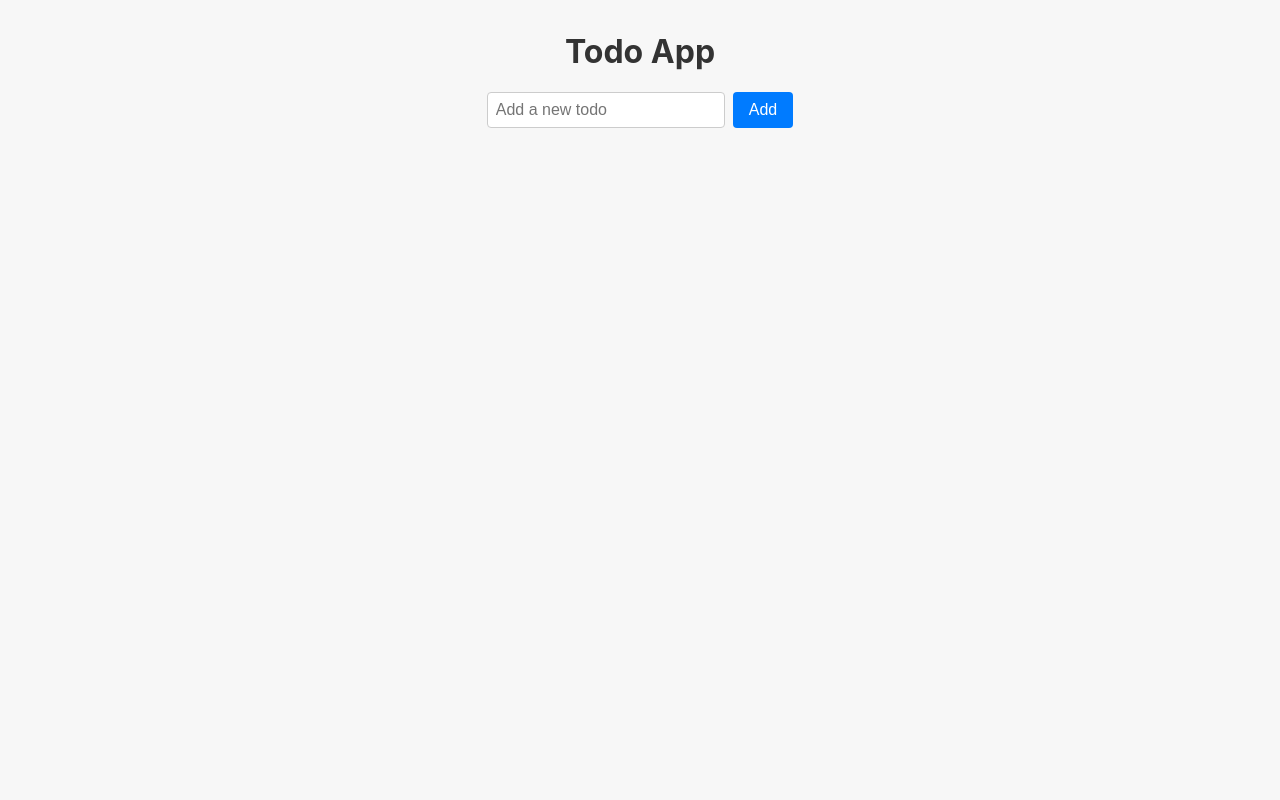
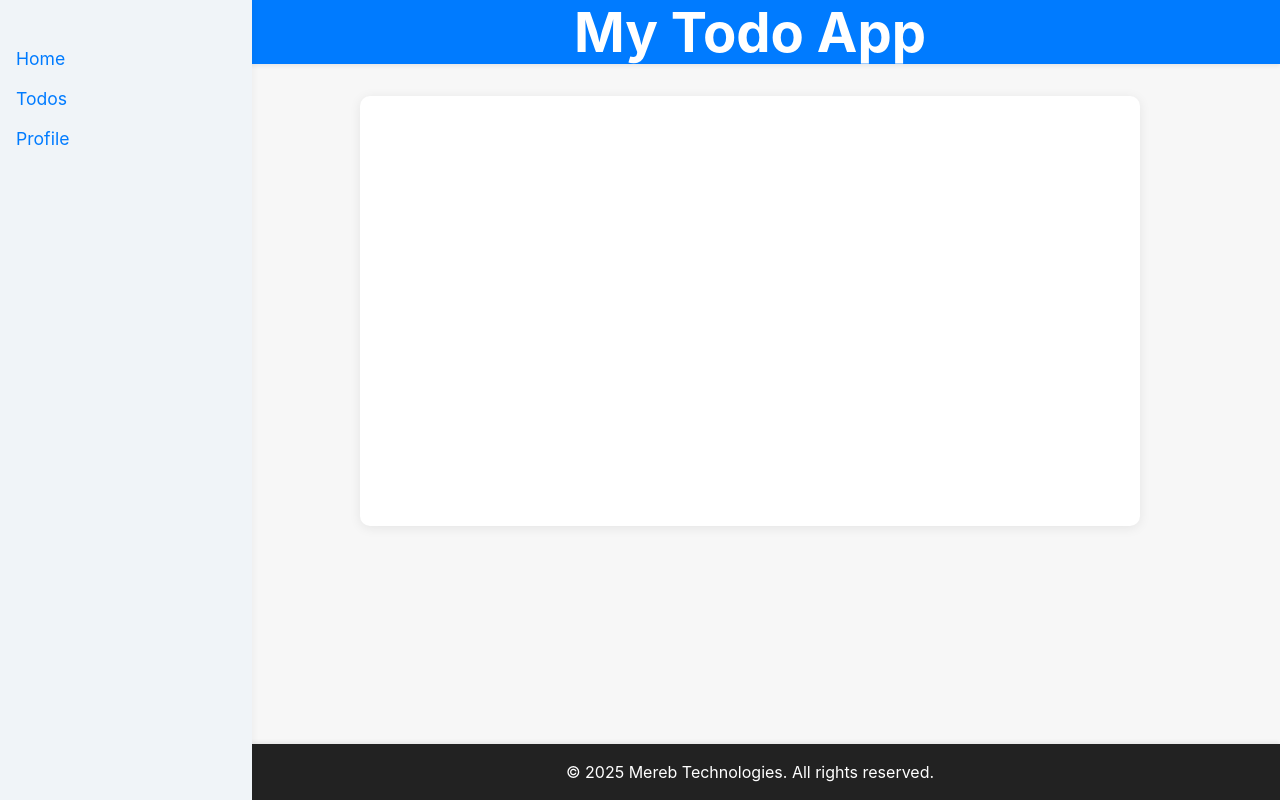
Before and after one commit to yusufyusie/my-todo-app, a React (Create React App) app: page / in a window 1280 px wide. Built offline with nearby package versions, Linux system fonts and the light colour scheme.

Commit message:
add skoleton

```diff
--- a/src/App.js
+++ b/src/App.js
@@ -1,80 +1,32 @@
 
 import React, { useState } from 'react';
+import Header from './Header';
+import Sidebar from './Sidebar';
+import Footer from './Footer';
 import './TodoApp.css';
 
 function App() {
-  // Step 1: State for the list of todos
-  const [todos, setTodos] = useState([]);
-  // Step 1: State for the input value
-  const [input, setInput] = useState("");
-
-  // Step 2: Handler for form submission
-  const handleSubmit = (e) => {
-    e.preventDefault();
-    if (input.trim() === "") return;
-    setTodos([...todos, { text: input, completed: false }]);
-    setInput("");
-  };
-
-  // Step 4: Handler to toggle completed state
-  const toggleTodo = (idx) => {
-    setTodos(
-      todos.map((t, i) =>
-        i === idx ? { ...t, completed: !t.completed } : t
-      )
-    );
-  };
-
-  // Step 5: Handler to delete a todo
-  const deleteTodo = (idx) => {
-    setTodos(todos.filter((_, i) => i !== idx));
-  };
-
+  // Layout Skeleton: Sidebar | Header | Main Container | Footer
   return (
-    <div className="app-container">
-      <h1 className="todo-header">Todo App</h1>
-      {/* Step 2: Form to add new todo */}
-      <form className="todo-form" onSubmit={handleSubmit}>
-        <input
-          className="todo-input"
-          type="text"
-          value={input}
-          onChange={e => setInput(e.target.value)}
-          placeholder="Add a new todo"
-        />
-        <button className="add-btn" type="submit">Add</button>
-      </form>
-      {/* Step 3: Display the list of todos */}
-      <ul className="todo-list">
-        {todos.map((todo, idx) => (
-          <li className="todo-item" key={idx}>
-            {/* Step 4: Click to toggle completed */}
-            <span
-              className={`todo-text${todo.completed ? ' completed' : ''}`}
-              onClick={() => toggleTodo(idx)}
-              title="Click to mark as completed"
-            >
-              {todo.text}
-            </span>
-            {/* Step 5: Delete button */}
-            <button
-              className="delete-btn"
-              onClick={() => deleteTodo(idx)}
-              title="Delete todo"
-            >
-              Delete
-            </button>
-          </li>
-        ))}
-      </ul>
-      {/*
-        Step-by-step summary:
-        1. useState for todos and input (state management)
-        2. Form for adding todos (controlled input, form handling)
-        3. List rendering with map (display todos)
-        4. Click to toggle completed (event handling, conditional styling)
-        5. Delete button (array manipulation, event handling)
-      */}
+    <div style={{ display: 'flex', minHeight: '100vh', background: '#f7f7f7' }}>
+      {/* Sidebar: standard width 220px */}
+      <Sidebar />
+      <div style={{ flex: 1, marginLeft: '220px', display: 'flex', flexDirection: 'column', minHeight: '100vh' }}>
+        {/* Header: standard height 64px */}
+        <div style={{ height: '64px' }}>
+          <Header />
+        </div>
+        {/* Main Container: max-width 700px, centered */}
+        <main style={{ flex: 1, display: 'flex', justifyContent: 'center', alignItems: 'flex-start', padding: '2rem 0' }}>
+          <div className="app-container" style={{ maxWidth: '700px', width: '100%', background: '#fff', borderRadius: '10px', boxShadow: '0 2px 12px rgba(0,0,0,0.08)', padding: '2.5rem', minHeight: '350px', margin: '0 auto' }}>
+            {/* Main Container Skeleton */}
+          </div>
+        </main>
+        {/* Footer: standard height 56px */}
+        <div style={{ height: '56px' }}>
+          <Footer />
+        </div>
+      </div>
     </div>
   );
 }
--- /dev/null
+++ b/src/Footer.css
@@ -0,0 +1,14 @@
+.footer {
+  width: 100%;
+  height: 56px;
+  background: #222;
+  color: #fff;
+  text-align: center;
+  display: flex;
+  align-items: center;
+  justify-content: center;
+  font-size: 1rem;
+  box-shadow: 0 -2px 4px rgba(0,0,0,0.07);
+  position: relative;
+  z-index: 10;
+}
--- /dev/null
+++ b/src/Footer.js
@@ -0,0 +1,12 @@
+import React from 'react';
+import './Footer.css';
+
+function Footer() {
+  return (
+    <footer className="footer">
+      <p>&copy; 2025 Mereb Technologies. All rights reserved.</p>
+    </footer>
+  );
+}
+
+export default Footer;
--- /dev/null
+++ b/src/Header.css
@@ -0,0 +1,13 @@
+.header {
+  width: 100%;
+  height: 64px;
+  background: #007bff;
+  color: #fff;
+  display: flex;
+  align-items: center;
+  justify-content: center;
+  font-size: 1.7rem;
+  box-shadow: 0 2px 4px rgba(0,0,0,0.07);
+  position: relative;
+  z-index: 10;
+}
--- /dev/null
+++ b/src/Header.js
@@ -0,0 +1,12 @@
+import React from 'react';
+import './Header.css';
+
+function Header() {
+  return (
+    <header className="header">
+      <h1>My Todo App</h1>
+    </header>
+  );
+}
+
+export default Header;
--- /dev/null
+++ b/src/Sidebar.css
@@ -0,0 +1,27 @@
+.sidebar {
+  width: 220px;
+  background: #f0f4f8;
+  padding: 2rem 1rem;
+  min-height: 100vh;
+  box-shadow: 2px 0 6px rgba(0,0,0,0.04);
+  position: fixed;
+  left: 0;
+  top: 0;
+  z-index: 100;
+}
+.sidebar nav ul {
+  list-style: none;
+  padding: 0;
+}
+.sidebar nav ul li {
+  margin-bottom: 1.2rem;
+}
+.sidebar nav ul li a {
+  color: #007bff;
+  text-decoration: none;
+  font-size: 1.1rem;
+  transition: color 0.2s;
+}
+.sidebar nav ul li a:hover {
+  color: #0056b3;
+}
--- /dev/null
+++ b/src/Sidebar.js
@@ -0,0 +1,18 @@
+import React from 'react';
+import './Sidebar.css';
+
+function Sidebar() {
+  return (
+    <aside className="sidebar">
+      <nav>
+        <ul>
+          <li><a href="#">Home</a></li>
+          <li><a href="#">Todos</a></li>
+          <li><a href="#">Profile</a></li>
+        </ul>
+      </nav>
+    </aside>
+  );
+}
+
+export default Sidebar;
```
